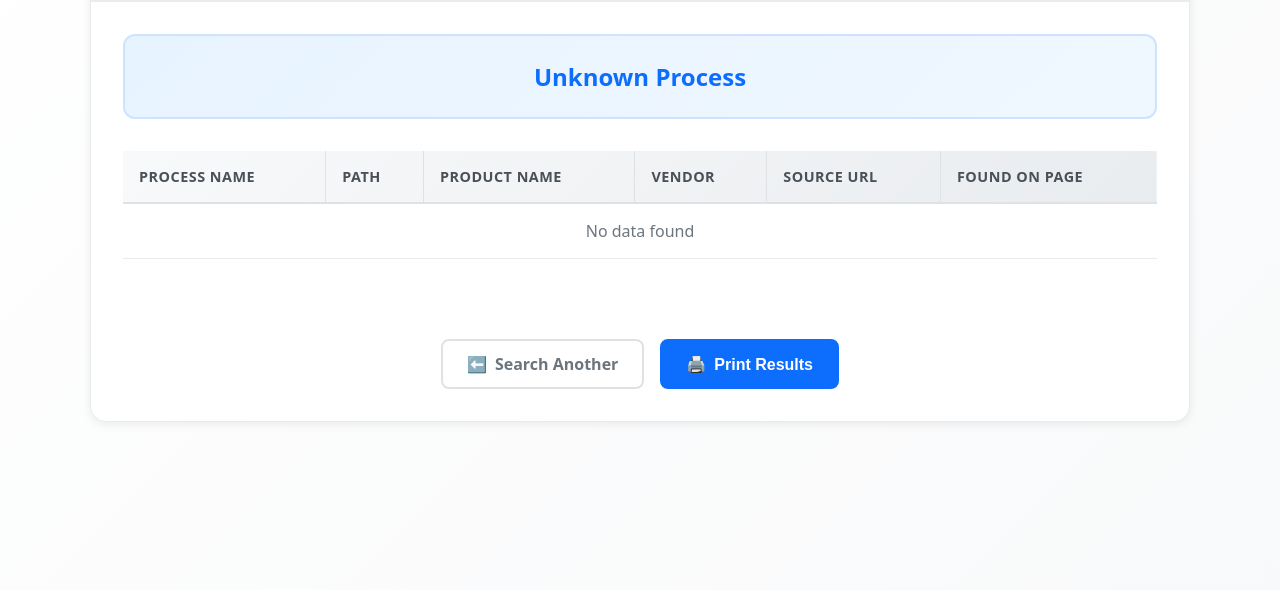
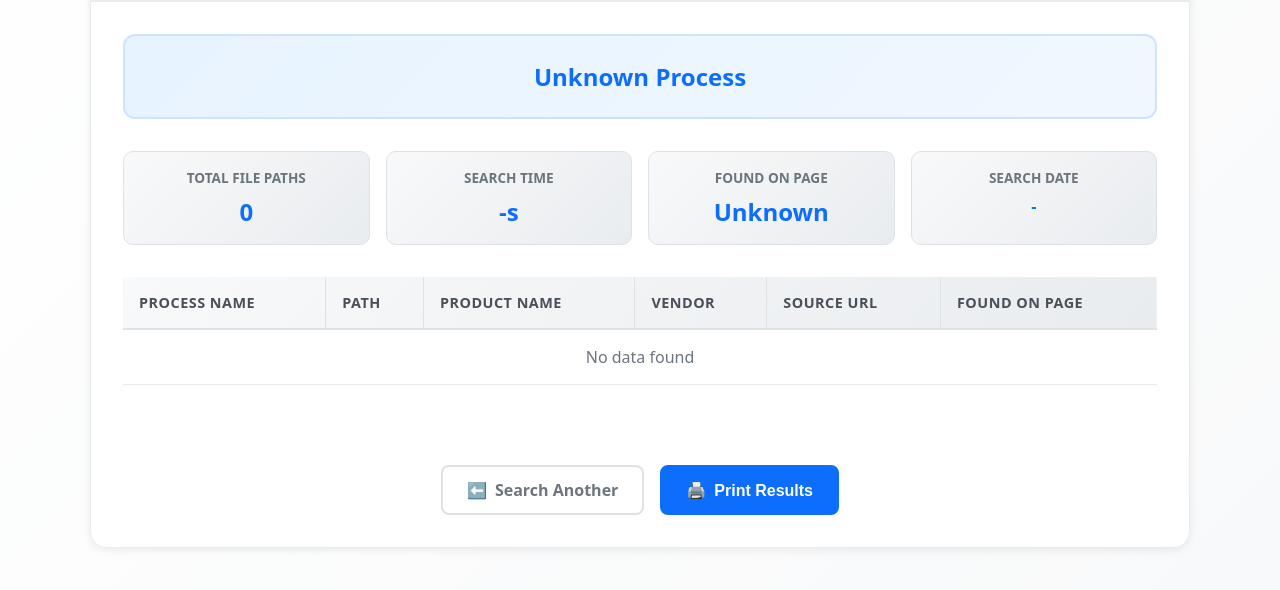
Before and after one commit to GithmiSenani/file-path-automation-framework, a website: page ui/results.html in a window 1280 px wide. Shown: the part 170-760 px from the top of the page. Drawn offline with Linux system fonts and the light colour scheme.

Commit message:
feat: enhance search automation with performance metrics and update results UI

```diff
--- a/search-ui.js
+++ b/search-ui.js
@@ -22,9 +22,9 @@ app.post('/api/search', async (req, res) => {
   // Send immediate response
   res.json({ success: true, message: 'Starting search...' });
 
-  // Import and run the automation
+  // Import and run the FAST automation
   const { exec } = require('child_process');
-  const command = `node automate-search.js "${processName}"`;
+  const command = `node automate-search-fast.js "${processName}"`;
 
   exec(command, (error, stdout, stderr) => {
     if (error) {
--- a/ui/results.html
+++ b/ui/results.html
@@ -157,6 +157,31 @@
     .icon {
       margin-right: 0.5rem;
     }
+    .info-stats {
+      display: grid;
+      grid-template-columns: repeat(auto-fit, minmax(200px, 1fr));
+      gap: 1rem;
+      margin-bottom: 2rem;
+    }
+    .stat-card {
+      background: linear-gradient(135deg, #f8f9fa, #e9ecef);
+      padding: 1rem;
+      border-radius: 10px;
+      border: 1px solid #dee2e6;
+      text-align: center;
+    }
+    .stat-label {
+      font-size: 0.85rem;
+      color: #6c757d;
+      font-weight: 600;
+      text-transform: uppercase;
+      margin-bottom: 0.5rem;
+    }
+    .stat-value {
+      font-size: 1.5rem;
+      color: #0d6efd;
+      font-weight: bold;
+    }
   </style>
 </head>
 <body>
@@ -169,6 +194,26 @@
     <div class="content">
       <div class="process-name" id="processName">
         Loading...
+      </div>
+
+      <!-- Statistics Cards -->
+      <div class="info-stats">
+        <div class="stat-card">
+          <div class="stat-label">Total File Paths</div>
+          <div class="stat-value" id="totalPaths">-</div>
+        </div>
+        <div class="stat-card">
+          <div class="stat-label">Search Time</div>
+          <div class="stat-value" id="searchTime">-</div>
+        </div>
+        <div class="stat-card">
+          <div class="stat-label">Found on Page</div>
+          <div class="stat-value" id="pageNumber">-</div>
+        </div>
+        <div class="stat-card">
+          <div class="stat-label">Search Date</div>
+          <div class="stat-value" id="searchDate" style="font-size: 1rem;">-</div>
+        </div>
       </div>
 
       <table>
@@ -207,7 +252,10 @@
         processName: params.get('name') || 'Unknown Process',
         data: JSON.parse(params.get('data') || '[]'),
         url: params.get('url') || '#',
-        page: params.get('page') || 'Unknown'
+        page: params.get('page') || 'Unknown',
+        searchTime: params.get('searchTime') || '-',
+        searchDate: params.get('searchDate') || '-',
+        totalPaths: params.get('totalPaths') || '0'
       };
     }
 
@@ -216,6 +264,12 @@
       const result = getResultData();
 
       document.getElementById('processName').textContent = result.processName;
+
+      // Update statistics
+      document.getElementById('totalPaths').textContent = result.totalPaths;
+      document.getElementById('searchTime').textContent = result.searchTime + 's';
+      document.getElementById('pageNumber').textContent = result.page;
+      document.getElementById('searchDate').textContent = result.searchDate;
 
       // Clear the table body
       const tbody = document.getElementById('dataTable');
```
Also changed, not shown: automate-search-fast.js (+14 -2 lines).
